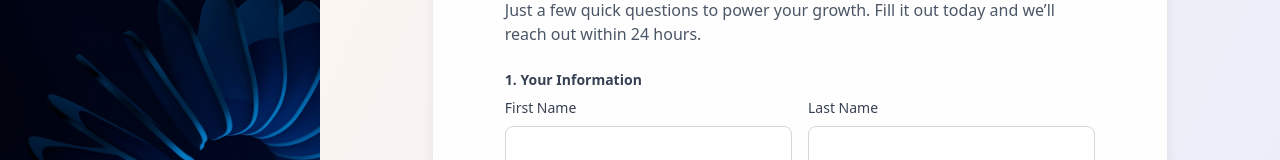
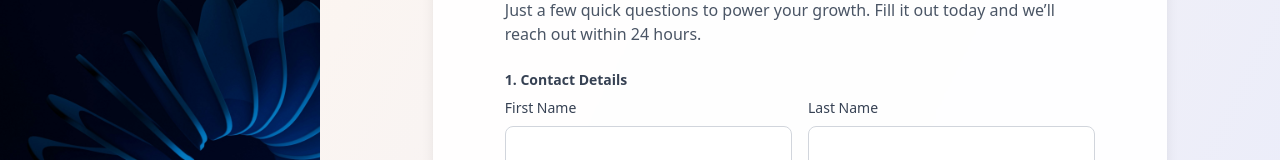
Before and after one commit to hiblink/intake-form, a Next.js app: page / in a window 1280 px wide. Shown: the part 210-370 px from the top of the page. Built offline with nearby package versions, Linux system fonts and the light colour scheme.

Commit message:
contact detail name change

```diff
--- a/src/components/Form.tsx
+++ b/src/components/Form.tsx
@@ -109,7 +109,7 @@ export default function Form() {
     {/* Step 1 - Client Info */}
 <div>
   <label className={`${labelStyle} text-lg font-semibold`}>
-    1. Your Information
+    1. Contact Details
   </label>
 
   {/* Name fields */}
```
